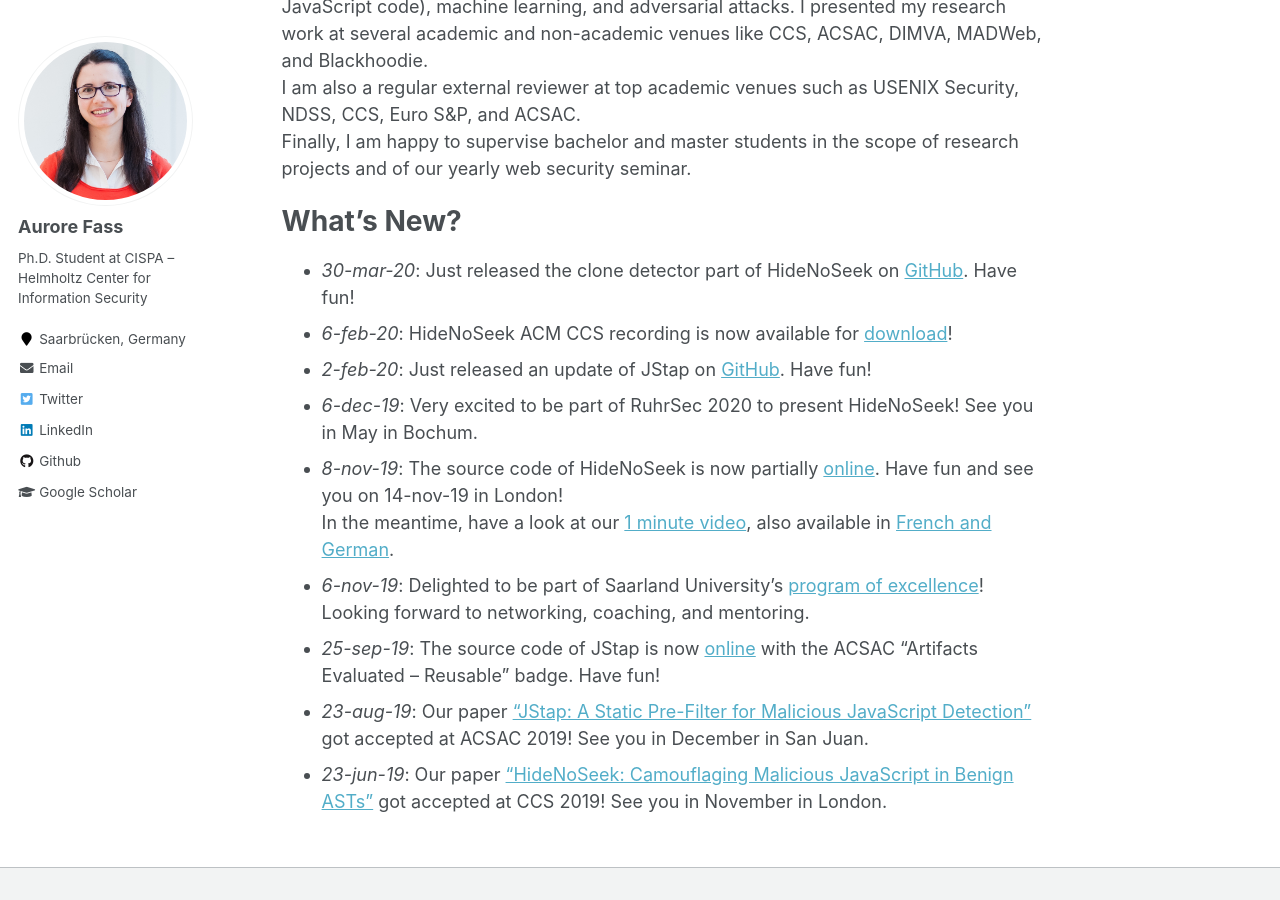
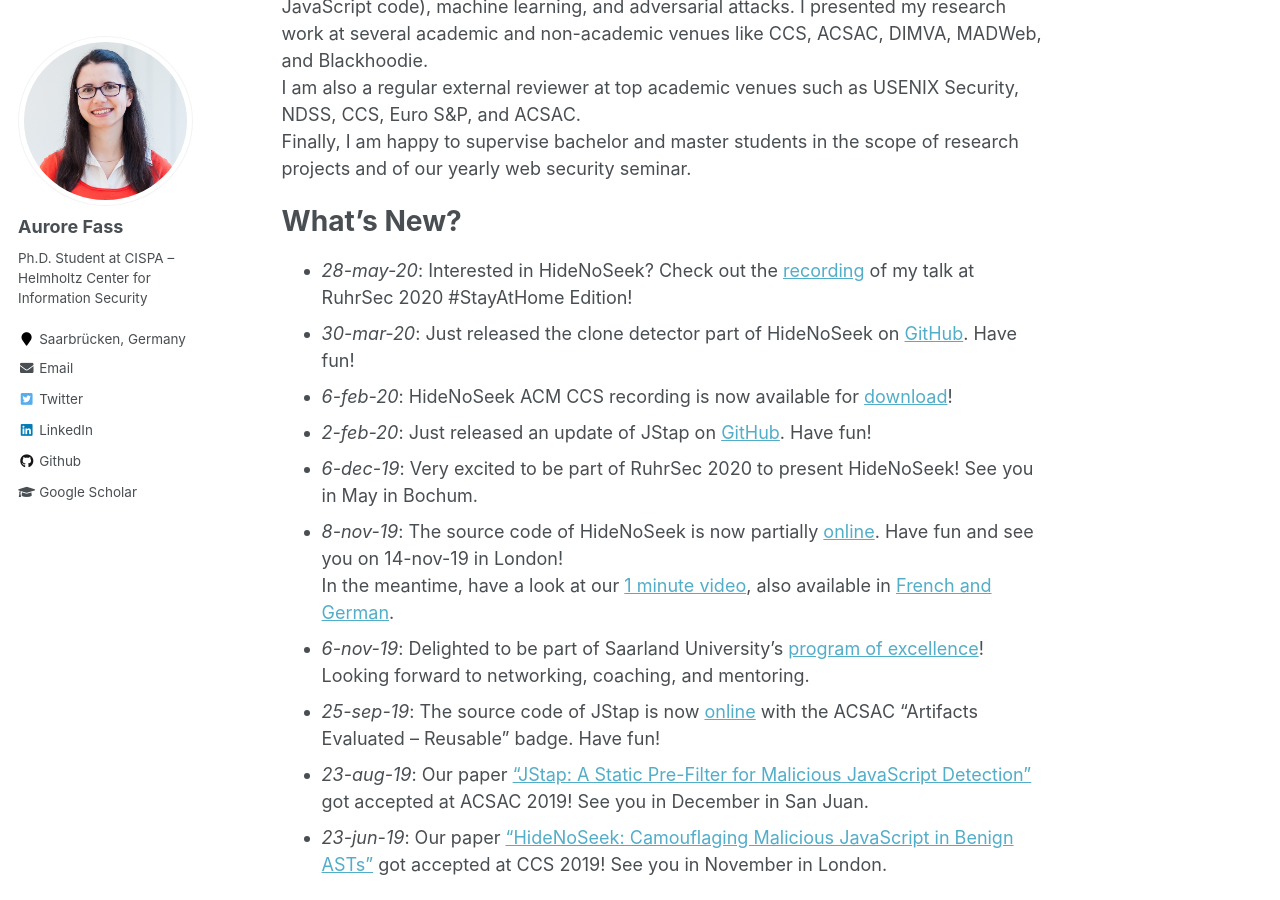
Before and after one commit to Aurore54F/aurore54f.github.io, a Jekyll site: the page built from _pages/about.md, in a window 1280 px wide and 900 px high, scrolled down 403 px. Built offline with Jekyll 4.4.1, drawn with Linux system fonts in a browser that asks for light colours.

Commit message:
Updated about me

```diff
--- a/_pages/about.md
+++ b/_pages/about.md
@@ -19,6 +19,7 @@ Finally, I am happy to supervise bachelor and master students in the scope of re
 
 What’s New?
 ======
+- _28-may-20_: Interested in HideNoSeek? Check out the [recording](https://www.youtube.com/watch?v=hhyXRRdjbls) of my talk at RuhrSec 2020 #StayAtHome Edition!
 - _30-mar-20_: Just released the clone detector part of HideNoSeek on [GitHub](https://github.com/Aurore54F/HideNoSeek). Have fun!
 - _6-feb-20_: HideNoSeek ACM CCS recording is now available for [download](https://dl.acm.org/action/downloadSupplement?doi=10.1145%2F3319535.3345656&file=p1899-fass.webm&download=true)!
 - _2-feb-20_: Just released an update of JStap on [GitHub](https://github.com/Aurore54F/JStap). Have fun!
```
